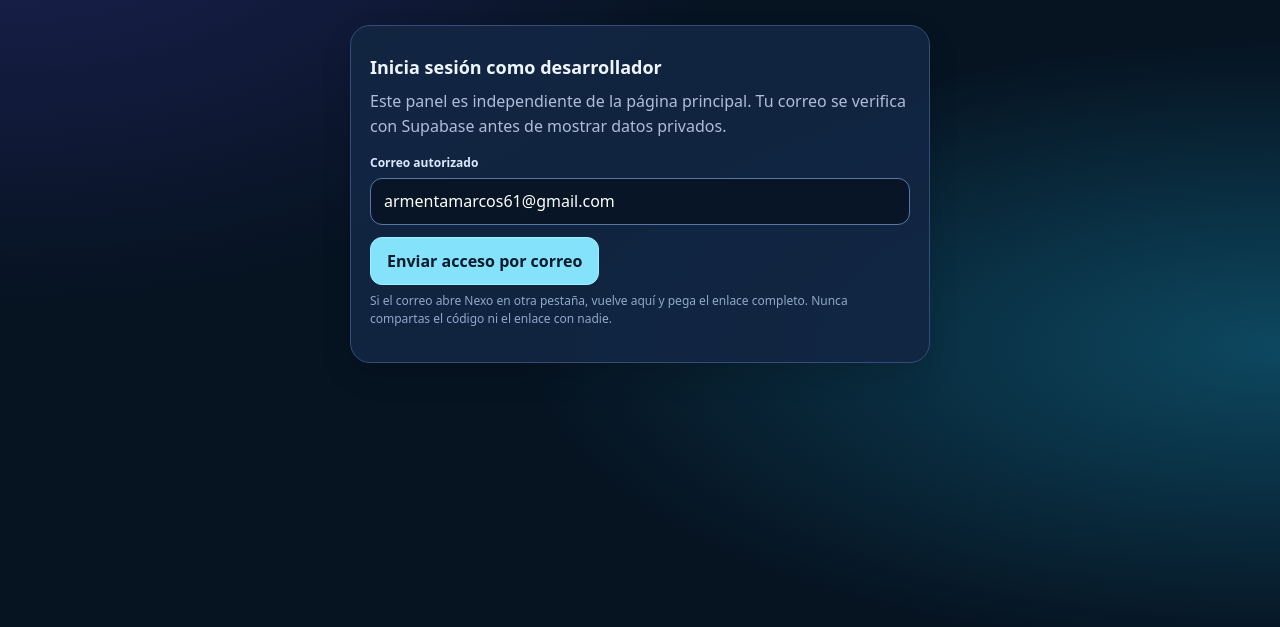
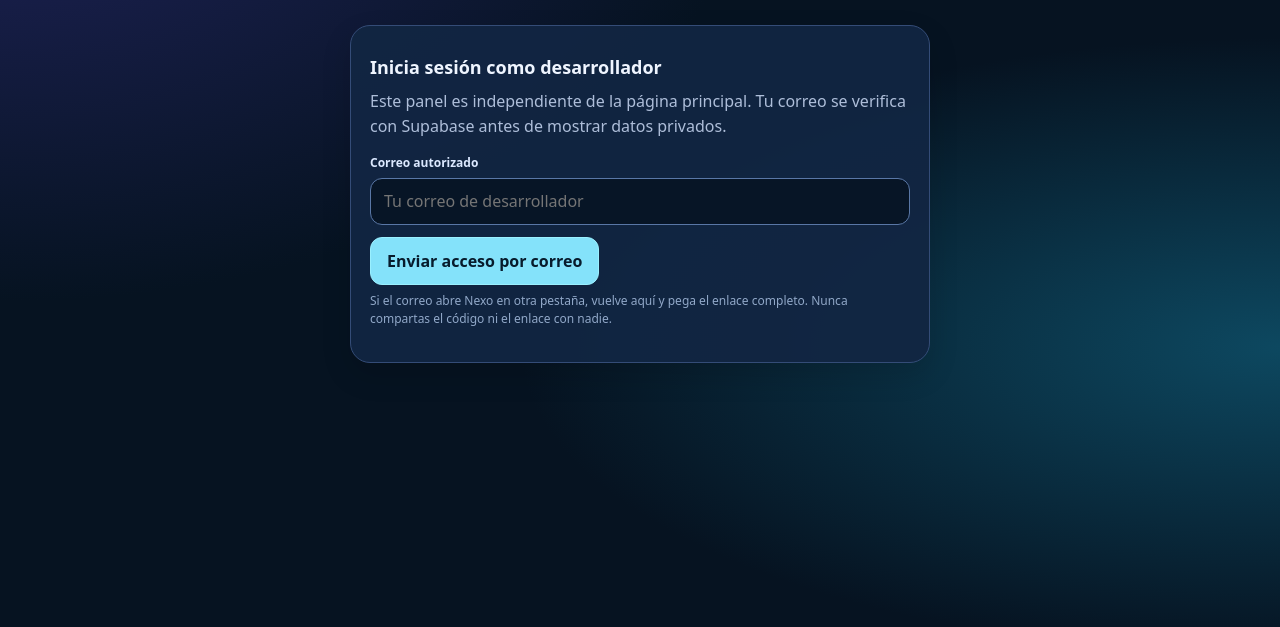
Before and after one commit to armentamarcos61-png/nexo-app, a website: page public/nexo-control-panel.html in a window 1280 px wide. Shown: the part 173-800 px from the top of the page. Drawn offline with Linux system fonts and the light colour scheme.

Commit message:
Evitar publicar dirección privada de administrador en el HTML de acceso

```diff
--- a/public/nexo-control-panel.html
+++ b/public/nexo-control-panel.html
@@ -64,7 +64,7 @@ footer{font-size:11px;color:#88a0bc;margin-top:25px}
 <h2>Inicia sesión como desarrollador</h2>
 <p>Este panel es independiente de la página principal. Tu correo se verifica con Supabase antes de mostrar datos privados.</p>
 <label for="email">Correo autorizado</label>
-<input id="email" type="email" autocomplete="email" value="armentamarcos61@gmail.com">
+<input id="email" type="email" autocomplete="email" placeholder="Tu correo de desarrollador">
 <div style="margin-top:12px"><button class="btn primary" id="send">Enviar acceso por correo</button></div>
 <div id="verify-zone" class="hidden">
 <label for="code">Código o enlace recibido</label>
```
